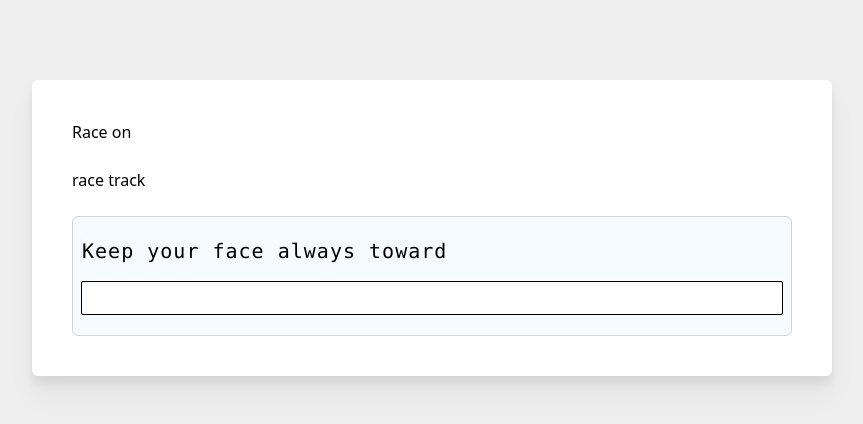
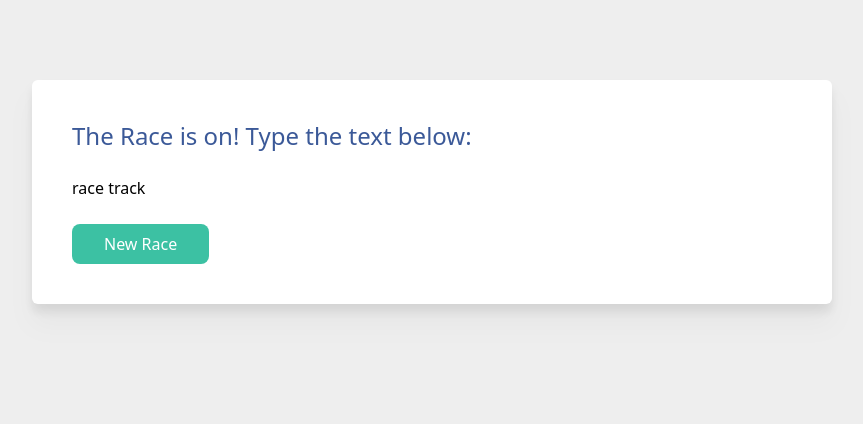
Before and after one commit to nawadeveloper/typeracer, a React (Vite) app in the folder client/: page / in a window 1280 px wide. Shown: the top 424 px of the page, without its empty margins (208-1071 px from the left). Built offline with nearby package versions, Linux system fonts and the light colour scheme.

Commit message:
timer added

```diff
--- a/client/src/components/RaceOn.tsx
+++ b/client/src/components/RaceOn.tsx
@@ -1,5 +1,17 @@
+import { useTypingStore } from "../stores/useTypingStore";
+import RaceTimer from "./RaceTimer";
+
 const RaceOn = () => {
-  return <div>Race on</div>;
+  const raceCompleted = useTypingStore((state) => state.raceCompleted);
+  return (
+    <div className="text-2xl flex justify-between">
+      <div className="text-race">
+        <p>The Race is on! Type the text below:</p>
+      </div>
+
+      <div>{!raceCompleted && <RaceTimer />}</div>
+    </div>
+  );
 };
 
 export default RaceOn;
--- /dev/null
+++ b/client/src/components/RaceTimer.tsx
@@ -0,0 +1,24 @@
+import { useEffect, useState } from "react";
+import formatTime from "../utils/formatTime";
+import { useTypingStore } from "../stores/useTypingStore";
+
+const RaceTimer = () => {
+  const [time, setTime] = useState(3);
+
+  useEffect(() => {
+    if (time <= 0) {
+      useTypingStore.getState().raceOver();
+      return;
+    }
+
+    const interval = setInterval(() => {
+      setTime((prevTime) => prevTime - 1);
+    }, 1000);
+
+    return () => clearInterval(interval);
+  }, [time]);
+
+  return <p>{formatTime(time)}</p>;
+};
+
+export default RaceTimer;
--- /dev/null
+++ b/client/src/utils/formatTime.ts
@@ -0,0 +1,5 @@
+export default (time: number) => {
+    const minutes = Math.floor(time / 60);
+    const seconds = time % 60;
+    return `${minutes}:${seconds < 10 ? `0${seconds}` : seconds}`;
+  };
```
